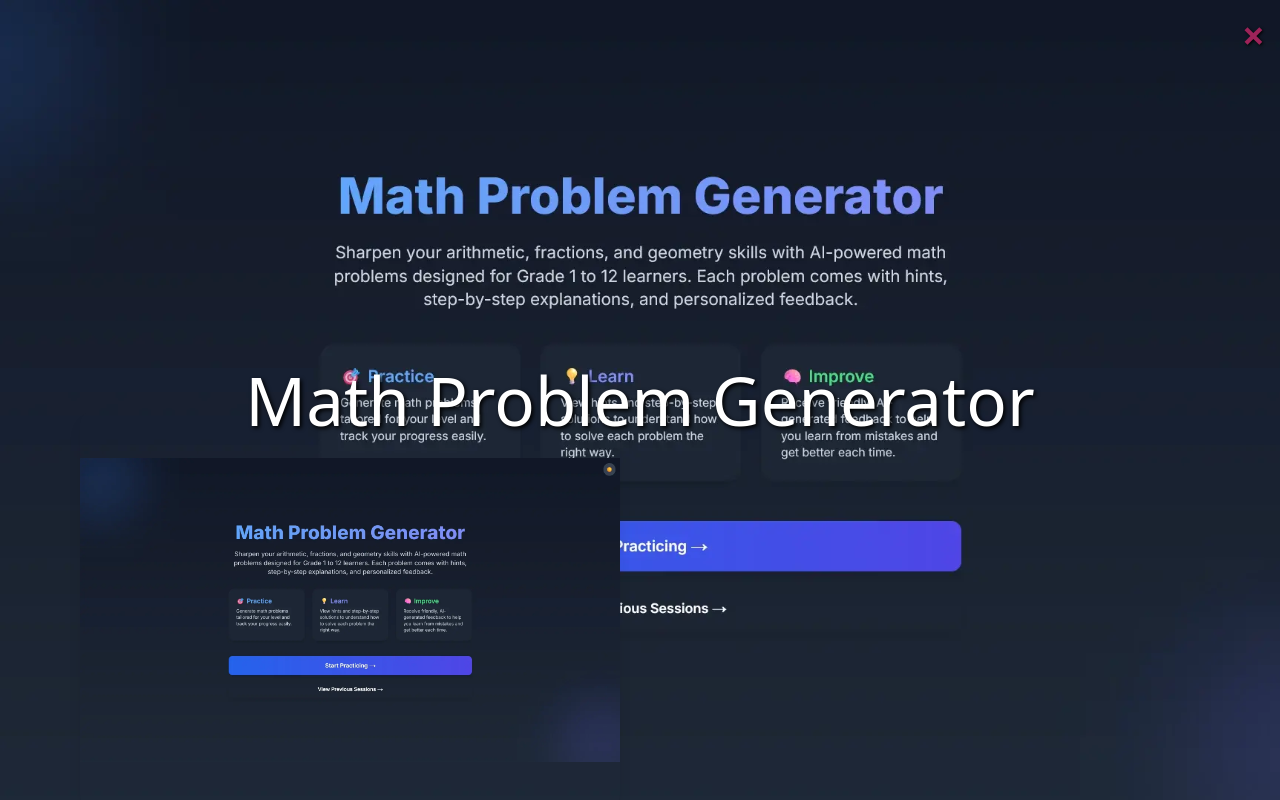
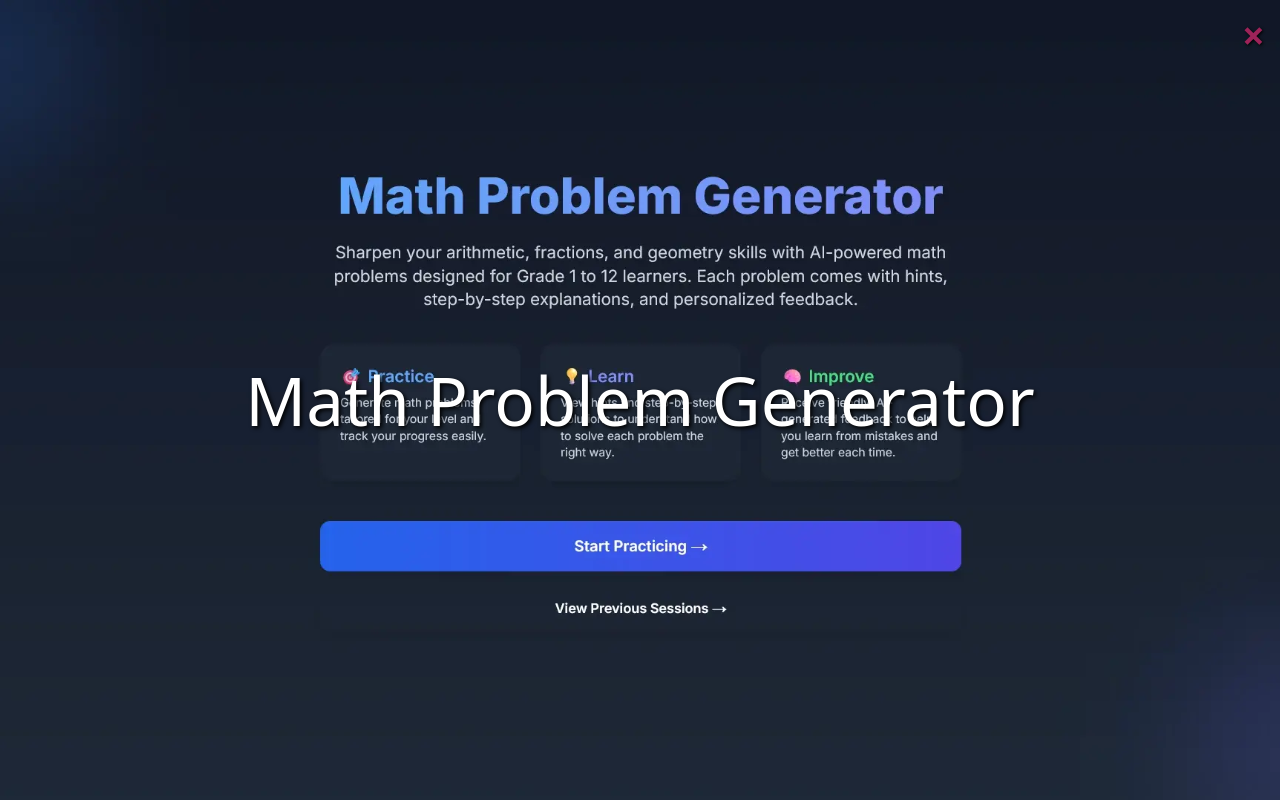
Before and after one commit to reqbahrf/MyPortfolio-react-app, a React (Vite) app: page / in a window 1280 px wide. Both pictures are taken after a click on the element 232 px from the left and 3252 px from the top of the page. Shown: the part 2852-3652 px from the top of the page. Built offline with nearby package versions, Linux system fonts and the light colour scheme.

Commit message:
refactor: Adjust ModalContentHeader for cleaner layout

```diff
--- a/src/components/ModalContentHeader.tsx
+++ b/src/components/ModalContentHeader.tsx
@@ -43,7 +43,9 @@ const ModalContentHeader = ({
         >
           {title}
         </div>
-        {children}
+        <div className='mainContent z-10 flex w-full flex-col items-center space-y-5 p-2 md:p-4 md:px-10'>
+          {children}
+        </div>
       </div>
     </>
   );
```
